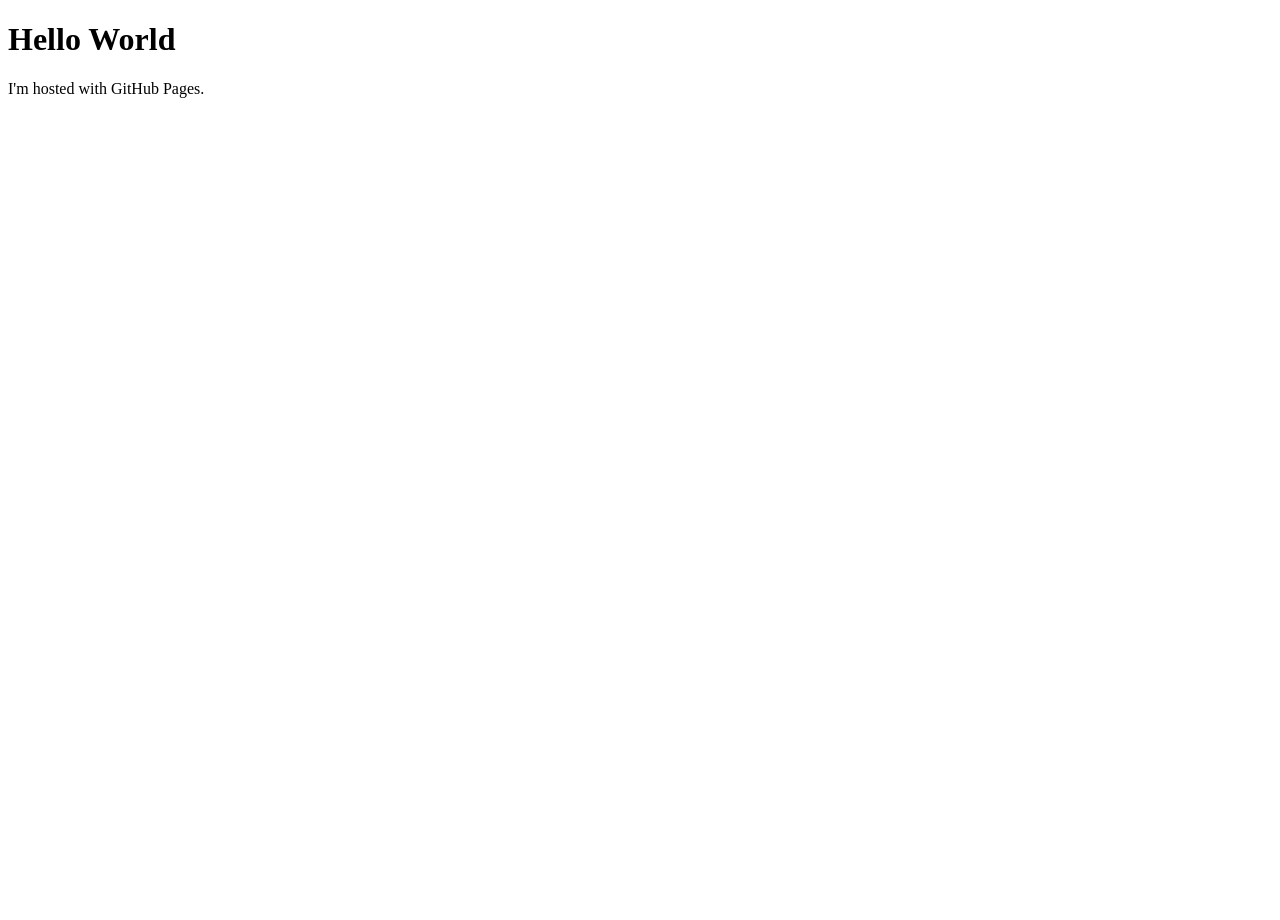
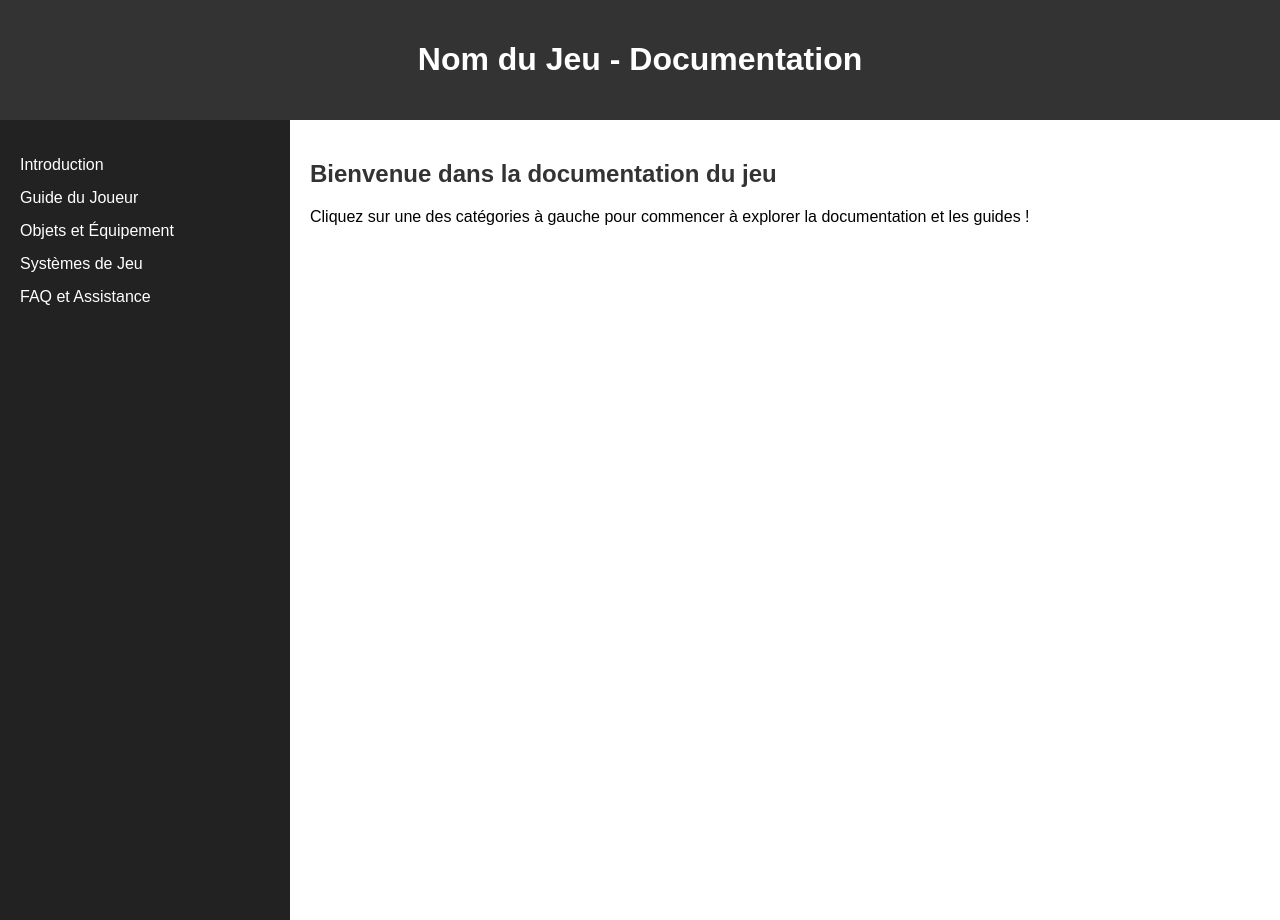
Before and after one commit to MacHarteDeBus/MonBus, a plain HTML site: page index.html in a window 1280 px wide. Before the commit the page ends 800 px from the top, so only its background shows below. Drawn offline with Linux system fonts and the light colour scheme.

Commit message:
premier push

```diff
--- /dev/null
+++ b/css/style.css
@@ -0,0 +1,54 @@
+body {
+    font-family: Arial, sans-serif;
+    margin: 0;
+    padding: 0;
+    background-color: #f5f5f5;
+}
+
+header {
+    background-color: #333;
+    color: white;
+    text-align: center;
+    padding: 20px;
+}
+
+.container {
+    display: flex;
+    flex-direction: row;
+    min-height: 100vh;
+}
+
+.sidebar {
+    background-color: #222;
+    color: white;
+    width: 250px;
+    padding: 20px;
+}
+
+.sidebar ul {
+    list-style-type: none;
+    padding: 0;
+}
+
+.sidebar ul li {
+    margin-bottom: 15px;
+}
+
+.sidebar ul li a {
+    color: white;
+    text-decoration: none;
+}
+
+.sidebar ul li a:hover {
+    text-decoration: underline;
+}
+
+.content {
+    flex-grow: 1;
+    padding: 20px;
+    background-color: white;
+}
+
+.content h2 {
+    color: #333;
+}
--- a/index.html
+++ b/index.html
@@ -1,7 +1,34 @@
 <!DOCTYPE html>
-<html>
+<html lang="fr">
+<head>
+    <meta charset="UTF-8">
+    <meta name="viewport" content="width=device-width, initial-scale=1.0">
+    <title>Documentation du Jeu</title>
+    <link rel="stylesheet" href="css/style.css">
+</head>
 <body>
-<h1>Hello World</h1>
-<p>I'm hosted with GitHub Pages.</p>
+    <header>
+        <h1>Nom du Jeu - Documentation</h1>
+    </header>
+
+    <div class="container">
+        <!-- Navigation latérale -->
+        <nav class="sidebar">
+            <ul>
+                <li><a href="index.html">Introduction</a></li>
+                <li><a href="guide/guide-du-joueur.html">Guide du Joueur</a></li>
+                <li><a href="objets/objets-equipement.html">Objets et Équipement</a></li>
+                <li><a href="systèmes/systèmes-jeu.html">Systèmes de Jeu</a></li>
+                <li><a href="faq/faq.html">FAQ et Assistance</a></li>
+            </ul>
+        </nav>
+
+        <!-- Contenu principal -->
+        <main class="content">
+            <h2>Bienvenue dans la documentation du jeu</h2>
+            <p>Cliquez sur une des catégories à gauche pour commencer à explorer la documentation et les guides !</p>
+        </main>
+    </div>
+
 </body>
 </html>
```
Also changed, not shown: guide/guide-du-joueur.html (added, +29 -0 lines), faq/faq.html.txt (added).
